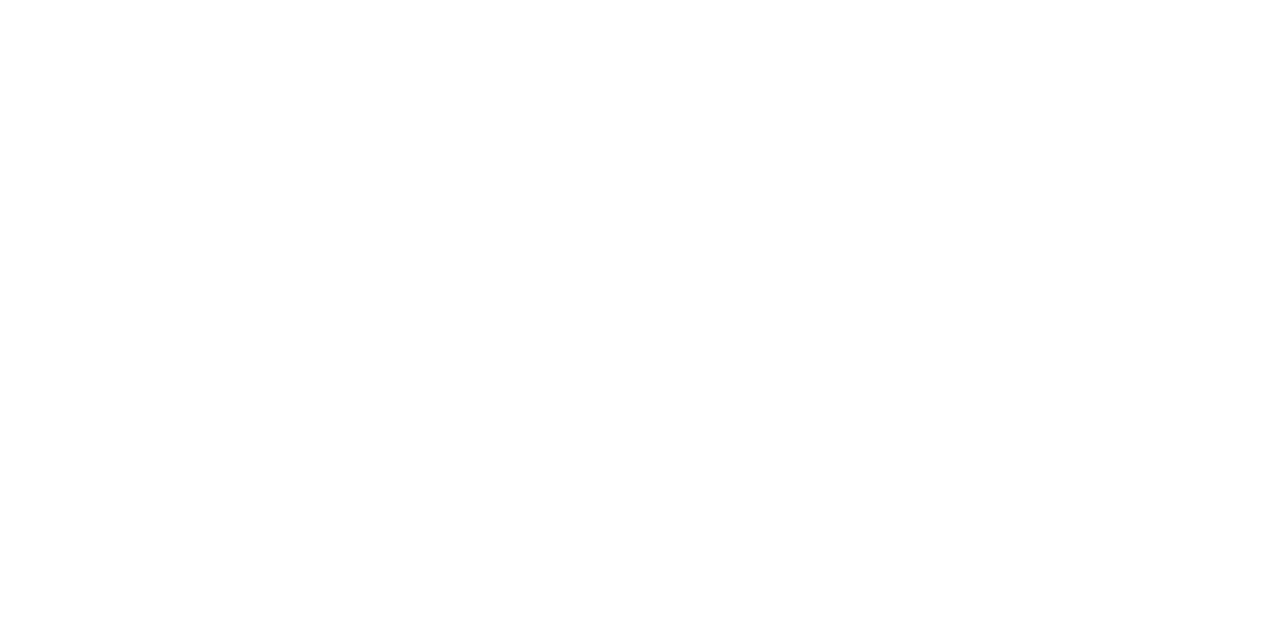
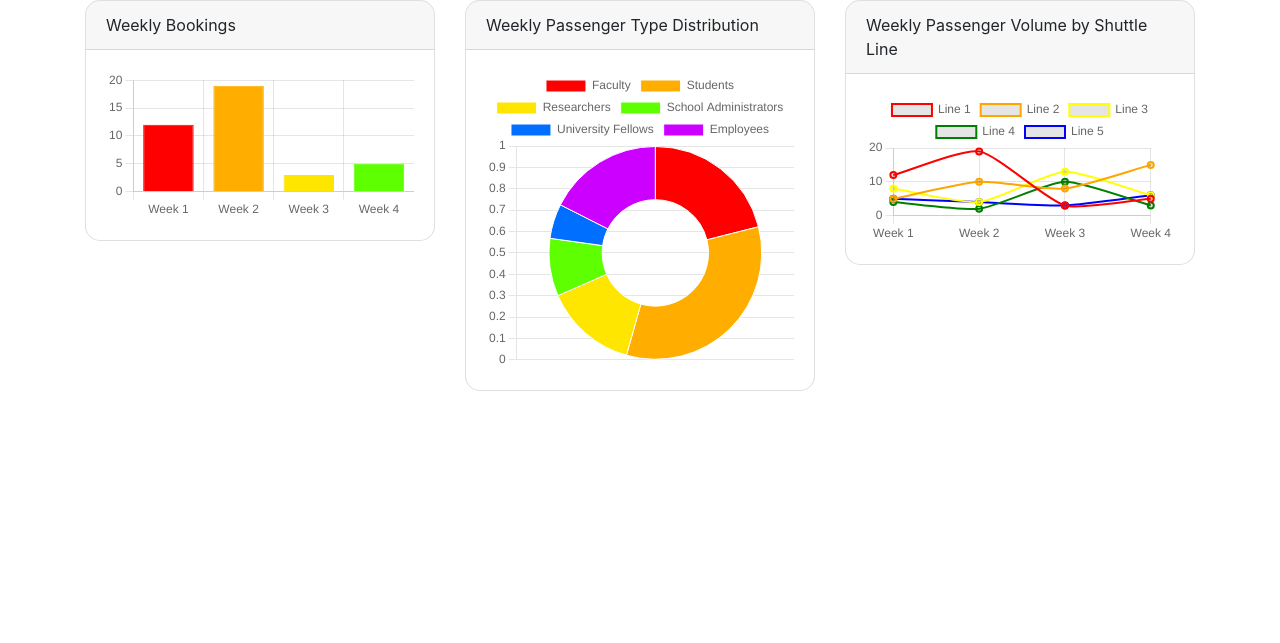
Before and after one commit to carassiusauratus421/AY2526T3-CCDEVAP-HO5-Lagos-ArrowsExpressBookingApp, a plain HTML site: page index.html in a window 1280 px wide. Drawn offline with nearby package versions, Linux system fonts and the light colour scheme.

Commit message:
chart progress

```diff
--- a/index.html
+++ b/index.html
@@ -2,11 +2,51 @@
 <html>
     <head>
         <meta charset="UTF-8">
+        <link rel="stylesheet" href="https://cdn.jsdelivr.net/npm/bootstrap@4.6.2/dist/css/bootstrap.min.css" integrity="sha384-xOolHFLEh07PJGoPkLv1IbcEPTNtaed2xpHsD9ESMhqIYd0nLMwNLD69Npy4HI+N" crossorigin="anonymous">
+        <script src="https://cdn.jsdelivr.net/npm/bootstrap@4.6.2/dist/js/bootstrap.bundle.min.js" integrity="sha384-Fy6S3B9q64WdZWQUiU+q4/2Lc9npb8tCaSX9FK7E8HnRr0Jz8D6OP9dO5Vg3Q9ct" crossorigin="anonymous"></script>
         <script src="https://cdn.jsdelivr.net/npm/chart.js"></script>
+        <link rel="stylesheet" href="style.css">
     </head>
 
     <body>
-        <canvas id="myChart" width="400" height="200"></canvas>
+        <div class="container">
+            <div class="row">
+                <div class="col-md-4">
+                    <div class="card">
+                        <div class="card-header">
+                            Weekly Bookings
+                        </div>
+                        <div class="card-body">
+                            <canvas id="bar"></canvas>
+                        </div>
+                    </div>
+                </div>
+
+                <div class="col-md-4">
+                    <div class="card">
+                        <div class="card-header">
+                            Weekly Passenger Type Distribution
+                        </div>
+                        <div class="card-body">
+                            <canvas id="doughnut"></canvas>
+                        </div>
+                    </div>
+                </div>
+
+                <div class="col-md-4">
+                    <div class="card">
+                        <div class="card-header">
+                            Weekly Passenger Volume by Shuttle Line
+                        </div>
+                        <div class="card-body">
+                            <canvas id="line"></canvas>
+                        </div>
+                    </div>
+                </div>
+
+            </div>
+        </div>
+
         <script src="scripts.js"></script>
     </body>
 
--- a/scripts.js
+++ b/scripts.js
@@ -1,4 +1,129 @@
-var ctx = document.getElementById('myChart').getContext('2d');
-var myChart = new Chart(ctx, {
-    type: 'bar',
-})
+var chart1 = new Chart(document.getElementById('bar').getContext('2d'), {
+        type: 'bar',
+        data: {
+            labels: ['Week 1', 'Week 2', 'Week 3', 'Week 4'],
+            datasets: [{
+                label: 'Bookings This Month',
+                data: [12,19,3,5,2,3],
+                backgroundColor: [
+                    'rgba(255,0,0,1)',
+                    'rgb(255, 174, 0)',
+                    'rgb(255, 230, 0)',
+                    'rgb(94, 255, 0)',
+                    'rgb(0, 110, 255)',
+                    'rgb(204, 0, 255)'
+                ],
+                borderColor: [
+                    'rgba(255,0,0,1)',
+                    'rgb(255, 174, 0)',
+                    'rgb(255, 230, 0)',
+                    'rgb(94, 255, 0)',
+                    'rgb(0, 110, 255)',
+                    'rgb(204, 0, 255)'
+                ],
+                borderWidth: 1
+            }],
+        },
+        options: {
+            responsive: true,
+            maintainAspectRatio: false,
+            scales: {
+                y: {
+                    beginAtZero: true
+                }
+            },
+            plugins: {
+                legend: {
+                    display: false,
+                }
+            },
+        }
+    },
+);
+
+const lineSmoothing = 0.2;
+var chart2 = new Chart(document.getElementById('line').getContext('2d'), {
+        type: 'line',
+        data: {
+            labels: ['Week 1', 'Week 2', 'Week 3', 'Week 4'],
+            datasets: [
+                {
+                    label: 'Line 1',
+                    data: [12, 19, 3, 5],
+                    borderColor: 'red',
+                    borderWidth: 2,
+                    tension: lineSmoothing
+                },
+                {
+                    label: 'Line 2',
+                    data: [5, 10, 8, 15],
+                    borderColor: 'orange',
+                    borderWidth: 2,
+                    tension: lineSmoothing
+                },
+                {
+                    label: 'Line 3',
+                    data: [8, 4, 13, 6],
+                    borderColor: 'yellow',
+                    borderWidth: 2,
+                    tension: lineSmoothing
+                },
+                {
+                    label: 'Line 4',
+                    data: [4, 2, 10, 3],
+                    borderColor: 'green',
+                    borderWidth: 2,
+                    tension: lineSmoothing
+                },
+                {
+                    label: 'Line 5',
+                    data: [5, 4, 3, 6],
+                    borderColor: 'blue',
+                    borderWidth: 2,
+                    tension: lineSmoothing
+                }
+            ],
+        },
+        options: {
+            responsive: true,
+            maintainAspectRatio: false,
+            scales: {
+                y: {
+                    beginAtZero: true
+                }
+            }
+        }
+    },
+);
+
+var chart3 = new Chart(document.getElementById('doughnut').getContext('2d'), {
+        type: 'doughnut',
+        data: {
+            labels: ['Faculty','Students','Researchers','School Administrators','University Fellows','Employees'],
+            datasets: [{
+                label: 'Passengers',
+                data: [12, 19, 8, 5, 3, 10],
+
+                backgroundColor: [
+                    'rgba(255, 0, 0, 1)',
+                    'rgb(255, 174, 0)',
+                    'rgb(255, 230, 0)',
+                    'rgb(94, 255, 0)',
+                    'rgb(0, 110, 255)',
+                    'rgb(204, 0, 255)'
+                ],
+
+                borderWidth: 1
+            }],
+        },
+        options: {
+            responsive: true,
+            maintainAspectRatio: false,
+            scales: {
+                y: {
+                    beginAtZero: true
+                }
+            }
+        }
+    },
+)
--- a/style.css
+++ b/style.css
@@ -0,0 +1,4 @@
+.card {
+    border-radius: 15px;
+    overflow: hidden;
+}
```
